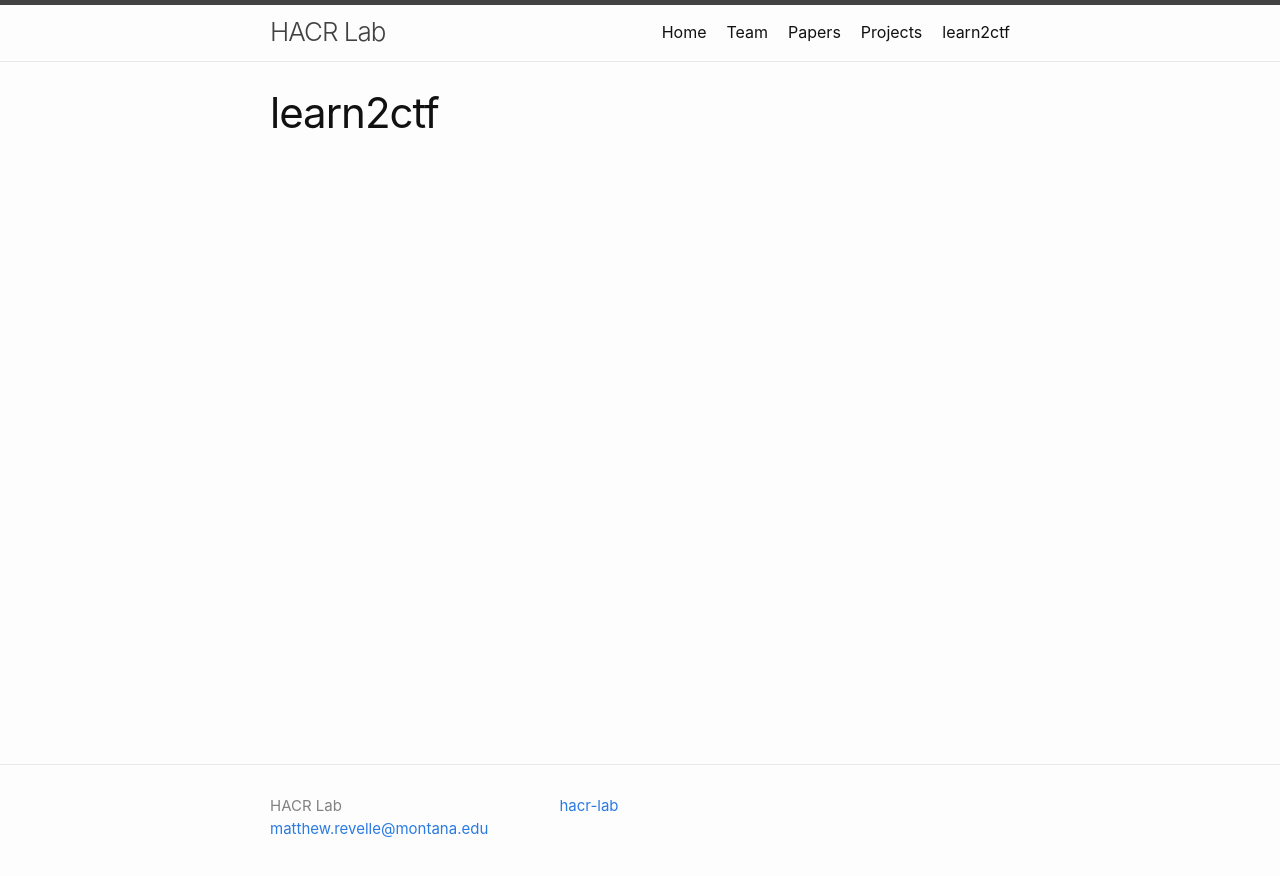
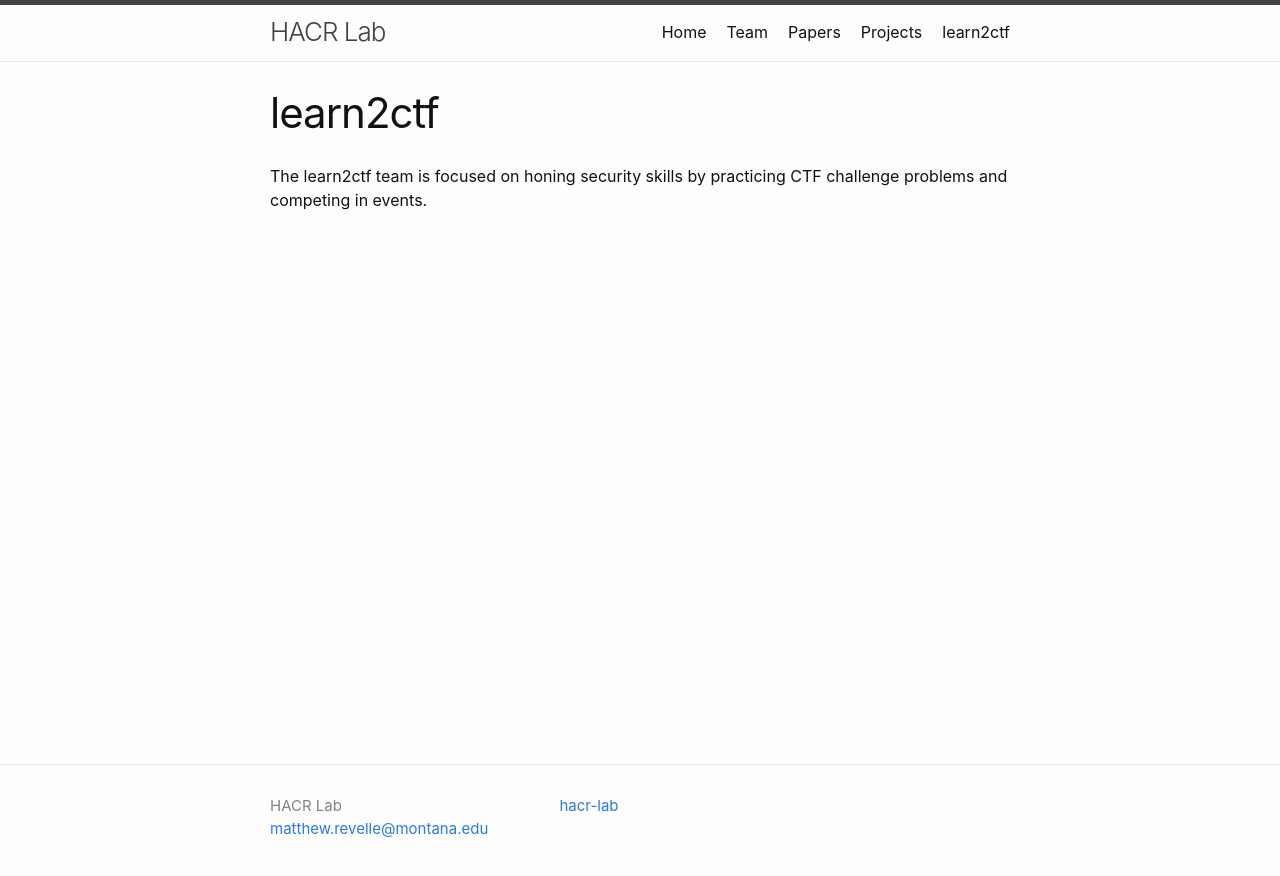
Before and after one commit to hacr-lab/hacr-lab.github.io, a Jekyll site: the page built from learn2ctf.md, in a window 1280 px wide. Shown: the top 876 px of the page. Built offline with Jekyll 4.4.1, drawn with Linux system fonts in a browser that asks for light colours.

Commit message:
Added some text to learn2ctf page.

```diff
--- a/learn2ctf.md
+++ b/learn2ctf.md
@@ -3,3 +3,5 @@ layout: page
 title: learn2ctf
 permalink: /learn2ctf/
 ---
+
+The learn2ctf team is focused on honing security skills by practicing CTF challenge problems and competing in events.
```
